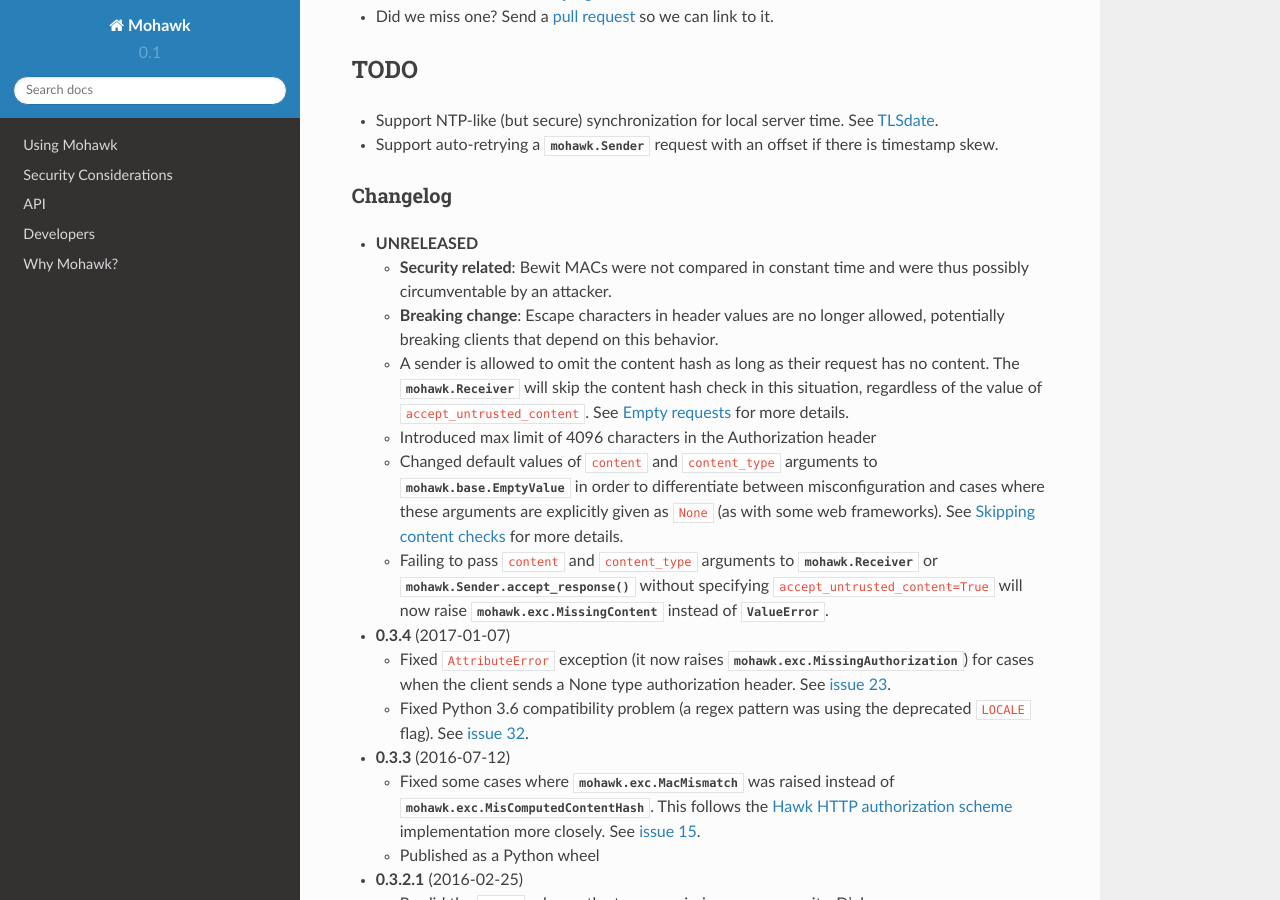
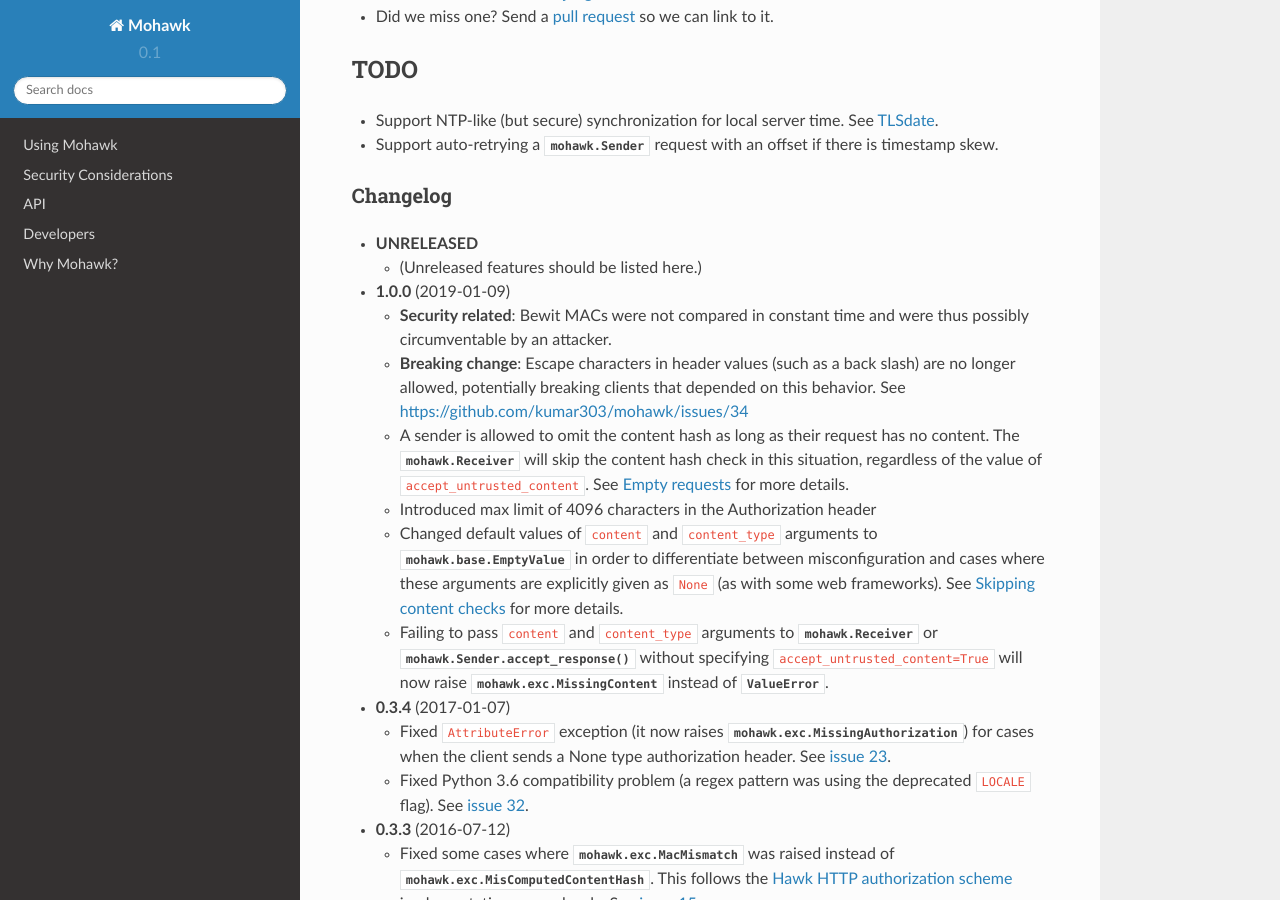
Before and after one commit to kumar303/mohawk, a Sphinx documentation site: the page built from docs/index.rst, in a window 1280 px wide and 900 px high, scrolled down 1863 px. Built offline with Sphinx 7.4.7 and the Read the Docs theme 2.0.0, drawn with Linux system fonts in a browser that asks for light colours.

```diff
--- a/docs/index.rst
+++ b/docs/index.rst
@@ -106,10 +106,15 @@ Changelog
 
 - **UNRELEASED**
 
+  - (Unreleased features should be listed here.)
+
+- **1.0.0** (2019-01-09)
+
   - **Security related**: Bewit MACs were not compared in constant time and were thus
     possibly circumventable by an attacker.
-  - **Breaking change**: Escape characters in header values are no longer allowed,
-    potentially breaking clients that depend on this behavior.
+  - **Breaking change**: Escape characters in header values (such as a back slash)
+    are no longer allowed, potentially breaking clients that depended on this behavior.
+    See https://github.com/kumar303/mohawk/issues/34
   - A sender is allowed to omit the content hash as long as their request has no
     content. The :class:`mohawk.Receiver` will skip the content hash check
     in this situation, regardless of the value of
--- a/setup.py
+++ b/setup.py
@@ -2,7 +2,7 @@ from setuptools import setup, find_packages
 
 
 setup(name='mohawk',
-      version='0.3.4',
+      version='1.0.0',
       description="Library for Hawk HTTP authorization",
       long_description="""
 Hawk lets two parties securely communicate with each other using
```
